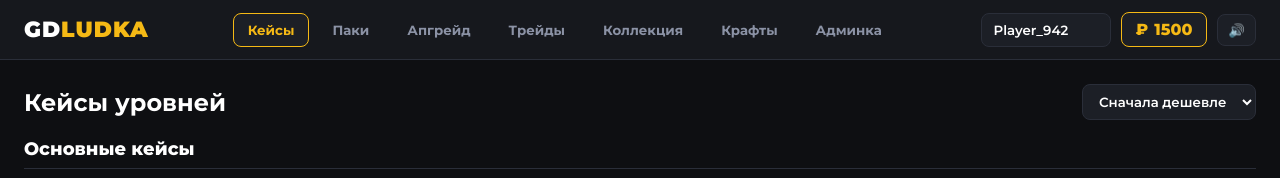
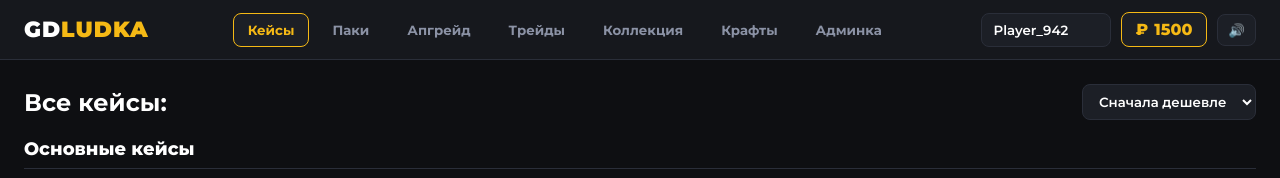
Before and after one commit to nar1sos/gdcards, a plain HTML site: page index.html in a window 1280 px wide. Shown: the top 178 px of the page. Drawn offline with Linux system fonts and the light colour scheme; no server answers.

Commit message:
Update index.html

```diff
--- a/index.html
+++ b/index.html
@@ -41,7 +41,7 @@
       <section id="tab-cases" class="tab-content active">
         <div id="cases-grid-view">
           <div class="section-header">
-            <h2>Кейсы уровней</h2>
+            <h2>Все кейсы:</h2>
             <div class="sort-controls">
               <select id="cases-sort" onchange="renderCasesList()">
                 <option value="price-asc">Сначала дешевле</option>
```
